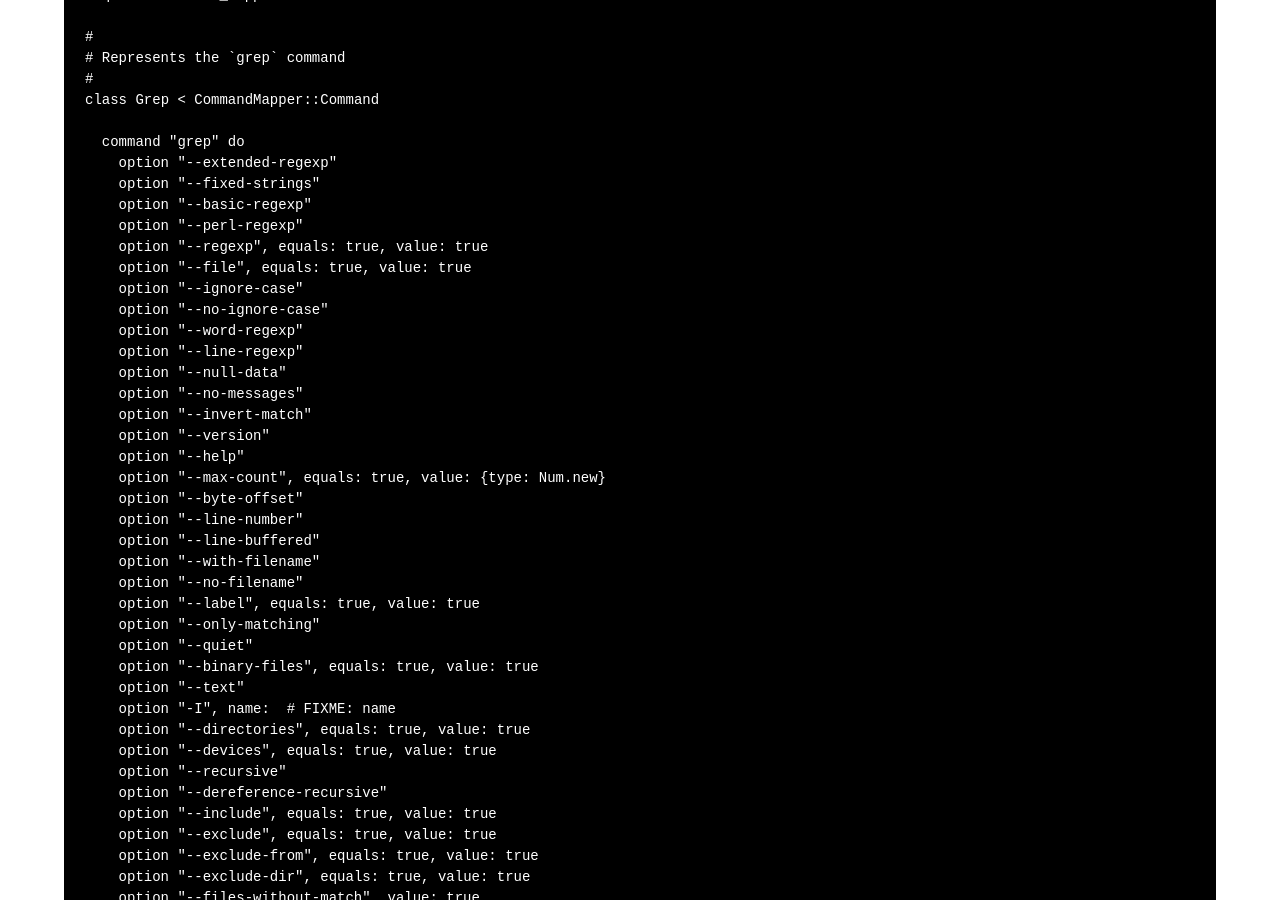
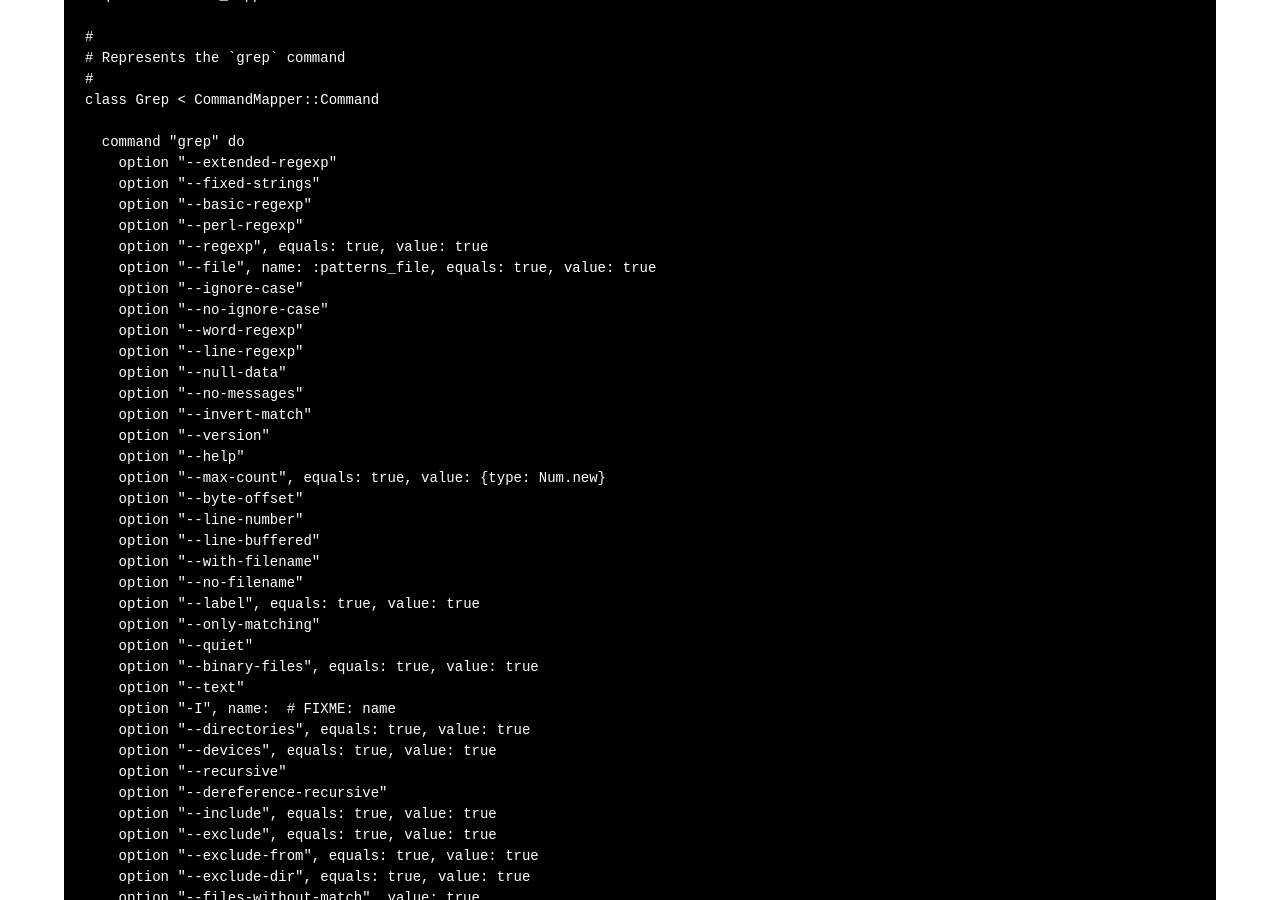
Before and after one commit to postmodern/postmodern.github.io, a Jekyll site: the page built from blog/_posts/2021-11-25-introducing-command-mapper.md, in a window 1280 px wide and 900 px high, scrolled down 541 px. Built offline with Jekyll 4.4.1, drawn with Linux system fonts in a browser that asks for light colours.

Commit message:
Renamed the `--file` option to `:patterns_file` to avoid conflict with argument.

```diff
--- a/blog/_posts/2021-11-25-introducing-command-mapper.md
+++ b/blog/_posts/2021-11-25-introducing-command-mapper.md
@@ -28,7 +28,7 @@ class Grep < CommandMapper::Command
     option "--basic-regexp"
     option "--perl-regexp"
     option "--regexp", equals: true, value: true
-    option "--file", equals: true, value: true
+    option "--file", name: :patterns_file, equals: true, value: true
     option "--ignore-case"
     option "--no-ignore-case"
     option "--word-regexp"
```
